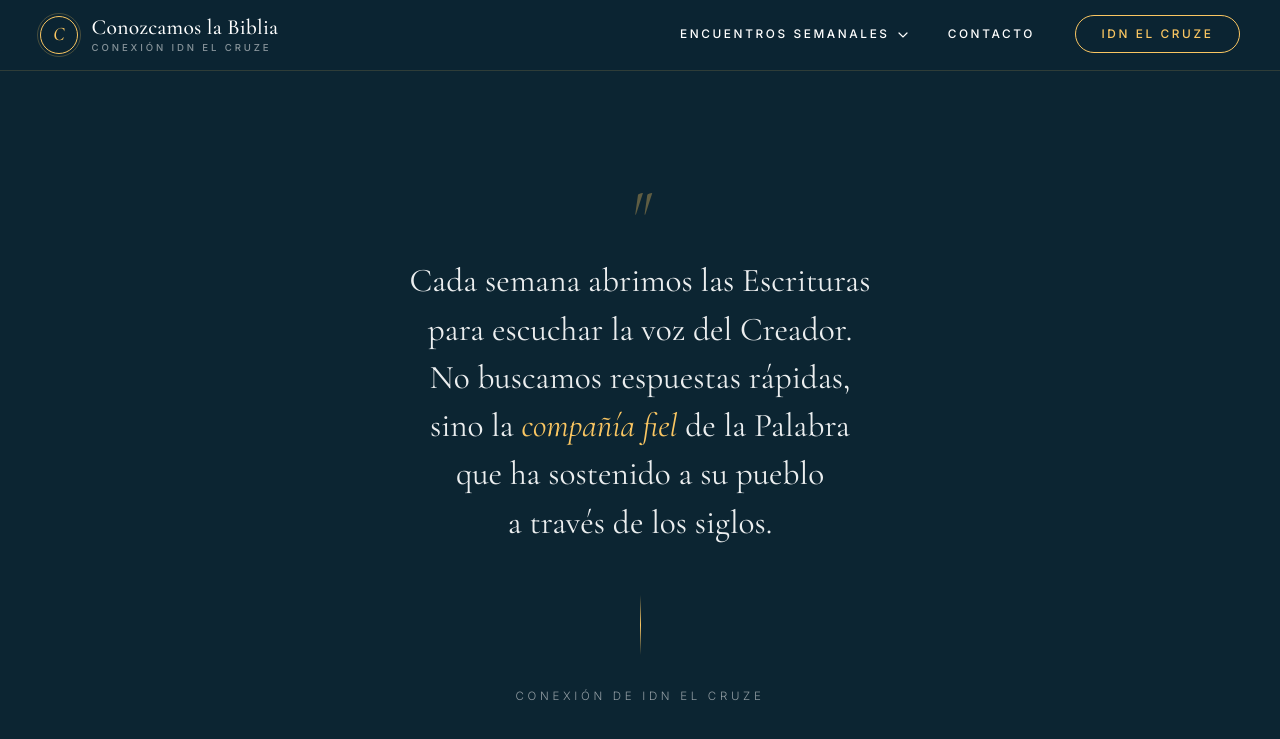
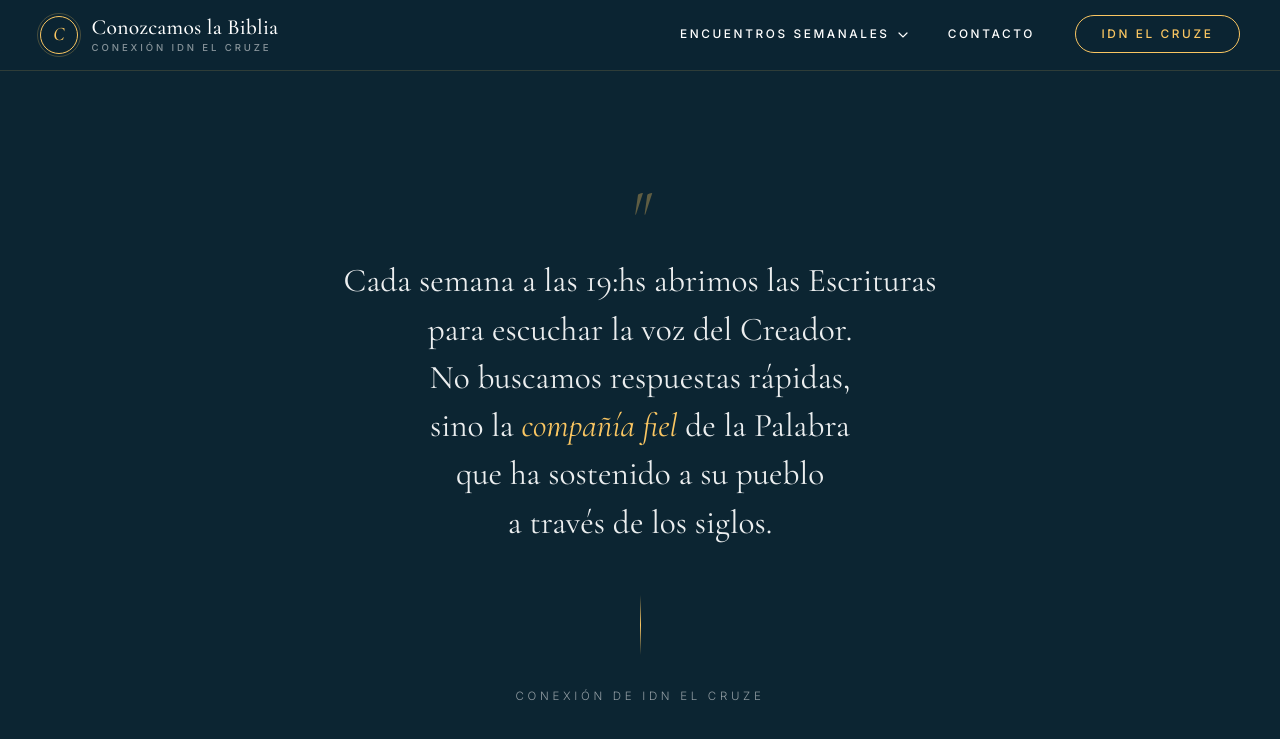
Before and after one commit to iporoma/conozcamoslabiblia, a Jekyll site: the page built from index.html, in a window 1280 px wide and 900 px high, scrolled down 850 px. Shown: the top 739 px of the window. Built offline with Jekyll 4.4.1, drawn with Linux system fonts in a browser that asks for light colours; some of the changed text lies outside the part shown.

Commit message:
Update index.html

```diff
--- a/index.html
+++ b/index.html
@@ -43,7 +43,7 @@
   <div class="manifesto__inner">
     <div class="manifesto__mark">"</div>
     <p class="manifesto__text">
-      <span class="line"><span class="inner">Cada semana abrimos las Escrituras</span></span>
+      <span class="line"><span class="inner">Cada semana a las 19:hs abrimos las Escrituras</span></span>
       <span class="line"><span class="inner">para escuchar la voz del Creador.</span></span>
       <span class="line"><span class="inner">No buscamos respuestas rápidas,</span></span>
       <span class="line"><span class="inner">sino la <em>compañía fiel</em> de la Palabra</span></span>
@@ -338,26 +338,13 @@
       <li>
         <span class="contact__details-icon">
           <svg viewBox="0 0 24 24" fill="none" stroke="currentColor" stroke-width="1.5">
-            <path d="M4 6h16v12H4z"/>
-            <path d="M4 7l8 6 8-6"/>
-          </svg>
-        </span>
-        <div class="contact__details-content">
-          <div class="contact__details-label">Escribinos</div>
-          <div class="contact__details-value"><a href="mailto:hola@idnelcruze.com">hola@idnelcruze.com</a></div>
-          <div class="contact__details-note">Respondemos en 24-48 hs</div>
-        </div>
-      </li>
-      <li>
-        <span class="contact__details-icon">
-          <svg viewBox="0 0 24 24" fill="none" stroke="currentColor" stroke-width="1.5">
             <path d="M12 2C8 2 5 5 5 9c0 5 7 13 7 13s7-8 7-13c0-4-3-7-7-7z"/>
             <circle cx="12" cy="9" r="2.5"/>
           </svg>
         </span>
         <div class="contact__details-content">
           <div class="contact__details-label">Encuentro semanal</div>
-          <div class="contact__details-value">Miércoles · 17:00 hs</div>
+          <div class="contact__details-value">Miércoles · 19:00 hs</div>
           <div class="contact__details-note">El Cruze, Argentina</div>
         </div>
       </li>
```
